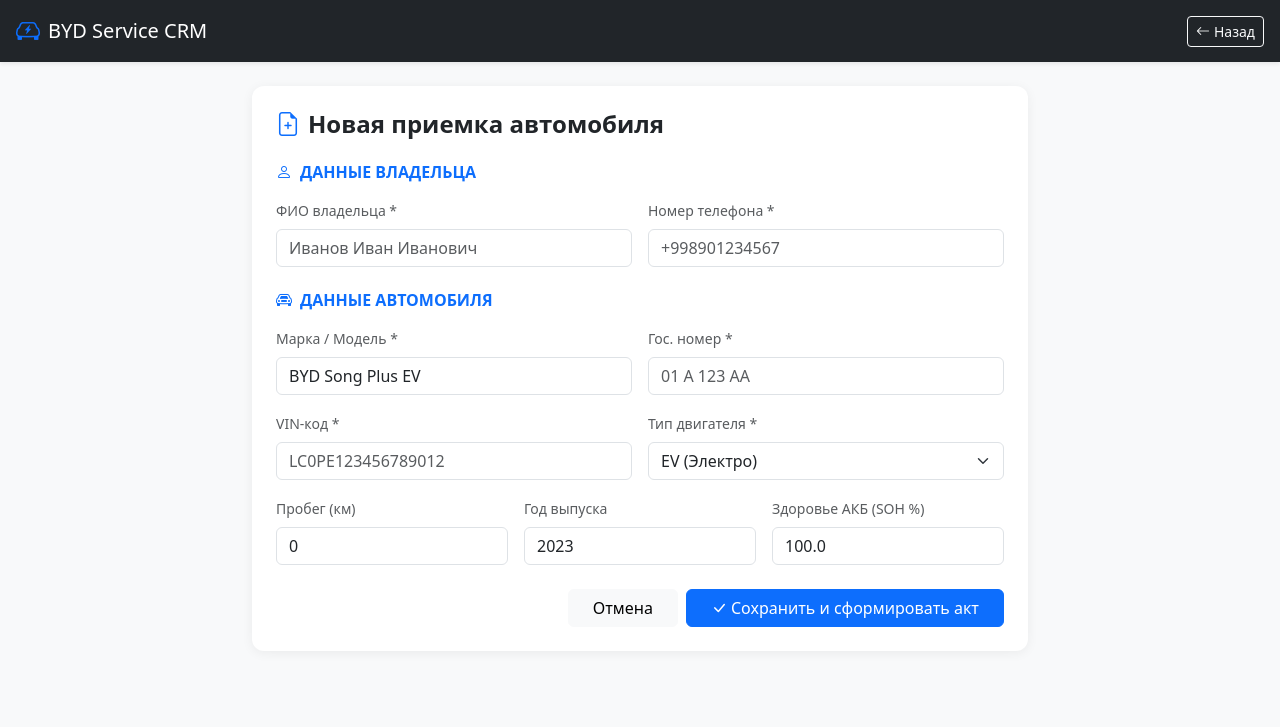
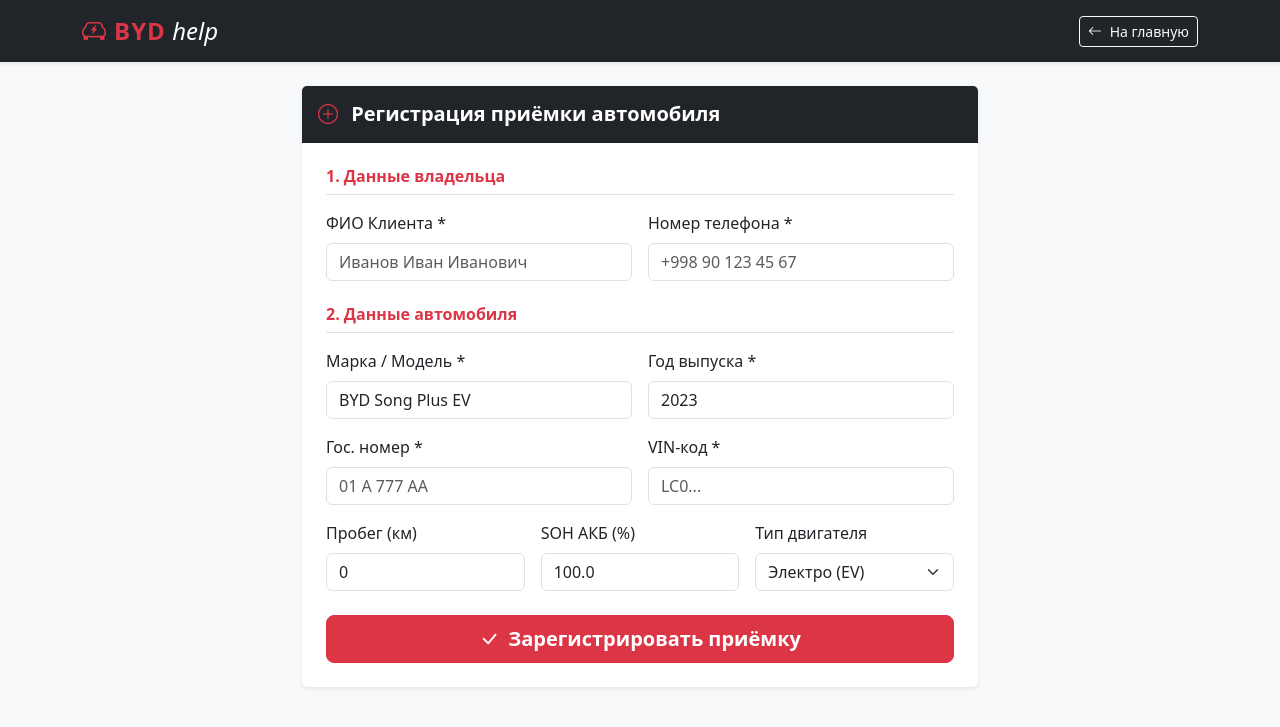
Before and after one commit to gogineoru-jpg/byd_service, a FastAPI app: page /new-entry in a window 1280 px wide. Shown: the top 727 px of the page. Run offline with FastAPI, Linux system fonts and the light colour scheme.

Commit message:
Update new_entry.html

```diff
--- a/templates/new_entry.html
+++ b/templates/new_entry.html
@@ -3,83 +3,85 @@
 <head>
     <meta charset="UTF-8">
     <meta name="viewport" content="width=device-width, initial-scale=1.0">
-    <title>Новая приемка - BYD Service CRM</title>
+    <title>BYD help - Новая приёмка</title>
     <link href="https://cdn.jsdelivr.net/npm/bootstrap@5.3.0/dist/css/bootstrap.min.css" rel="stylesheet">
     <link rel="stylesheet" href="https://cdn.jsdelivr.net/npm/bootstrap-icons@1.11.0/font/bootstrap-icons.css">
     <style>
-        body { background-color: #f8f9fa; font-family: system-ui, -apple-system, sans-serif; }
-        .card-custom { border-radius: 12px; border: none; box-shadow: 0 2px 12px rgba(0,0,0,0.06); }
+        .brand-red { color: #dc3545; font-weight: 800; letter-spacing: 1px; }
+        .brand-help { color: #ffffff; font-weight: 400; font-style: italic; }
     </style>
 </head>
-<body>
-    <nav class="navbar navbar-dark bg-dark sticky-top shadow-sm">
-        <div class="container-fluid px-3">
-            <a class="navbar-brand d-flex align-items-center gap-2" href="/">
-                <i class="bi bi-ev-front text-primary fs-4"></i>
-                <span>BYD Service CRM</span>
+<body class="bg-light">
+    <nav class="navbar navbar-expand-lg navbar-dark bg-dark mb-4 shadow-sm">
+        <div class="container">
+            <a class="navbar-brand fs-4" href="/">
+                <i class="bi bi-ev-front me-2 text-danger"></i><span class="brand-red">BYD</span> <span class="brand-help">help</span>
             </a>
-            <a href="/" class="btn btn-outline-light btn-sm"><i class="bi bi-arrow-left me-1"></i>Назад</a>
+            <a href="/" class="btn btn-outline-light btn-sm"><i class="bi bi-arrow-left me-1"></i> На главную</a>
         </div>
     </nav>
 
-    <div class="container my-4" style="max-width: 800px;">
-        <div class="card card-custom p-4">
-            <h4 class="fw-bold mb-4"><i class="bi bi-file-earmark-plus text-primary me-2"></i>Новая приемка автомобиля</h4>
+    <div class="container mb-5" style="max-width: 700px;">
+        <div class="card shadow-sm border-0">
+            <div class="card-header bg-dark text-white py-3">
+                <h5 class="card-title mb-0 fw-bold"><i class="bi bi-plus-circle text-danger me-2"></i> Регистрация приёмки автомобиля</h5>
+            </div>
+            <div class="card-body p-4">
                 <form action="/create-entry" method="post">
-                <h6 class="text-primary fw-bold text-uppercase mb-3"><i class="bi bi-person me-2"></i>Данные владельца</h6>
+                    <h6 class="fw-bold text-danger mb-3 border-bottom pb-2">1. Данные владельца</h6>
                     <div class="row g-3 mb-4">
                         <div class="col-md-6">
-                        <label class="form-label small text-muted">ФИО владельца *</label>
+                            <label class="form-label">ФИО Клиента *</label>
                             <input type="text" name="full_name" class="form-control" placeholder="Иванов Иван Иванович" required>
                         </div>
                         <div class="col-md-6">
-                        <label class="form-label small text-muted">Номер телефона *</label>
-                        <input type="tel" name="phone" class="form-control" placeholder="+998901234567" required>
+                            <label class="form-label">Номер телефона *</label>
+                            <input type="text" name="phone" class="form-control" placeholder="+998 90 123 45 67" required>
                         </div>
                     </div>
 
-                <h6 class="text-primary fw-bold text-uppercase mb-3"><i class="bi bi-car-front me-2"></i>Данные автомобиля</h6>
-                <div class="row g-3 mb-4">
+                    <h6 class="fw-bold text-danger mb-3 border-bottom pb-2">2. Данные автомобиля</h6>
+                    <div class="row g-3 mb-3">
                         <div class="col-md-6">
-                        <label class="form-label small text-muted">Марка / Модель *</label>
+                            <label class="form-label">Марка / Модель *</label>
                             <input type="text" name="brand_model" class="form-control" value="BYD Song Plus EV" required>
                         </div>
                         <div class="col-md-6">
-                        <label class="form-label small text-muted">Гос. номер *</label>
-                        <input type="text" name="plate_number" class="form-control" placeholder="01 A 123 AA" required>
+                            <label class="form-label">Год выпуска *</label>
+                            <input type="number" name="manufacture_year" class="form-control" value="2023" required>
                         </div>
                         <div class="col-md-6">
-                        <label class="form-label small text-muted">VIN-код *</label>
-                        <input type="text" name="vin_code" class="form-control" placeholder="LC0PE123456789012" required>
+                            <label class="form-label">Гос. номер *</label>
+                            <input type="text" name="plate_number" class="form-control" placeholder="01 A 777 AA" required>
                         </div>
                         <div class="col-md-6">
-                        <label class="form-label small text-muted">Тип двигателя *</label>
-                        <select name="engine_type" class="form-select" required>
-                            <option value="EV (Электро)">EV (Электро)</option>
-                            <option value="DM-i (Гибрид)">DM-i (Гибрид)</option>
-                            <option value="DM-p (Гибрид)">DM-p (Гибрид)</option>
-                        </select>
+                            <label class="form-label">VIN-код *</label>
+                            <input type="text" name="vin_code" class="form-control" placeholder="LC0..." required>
                         </div>
                         <div class="col-md-4">
-                        <label class="form-label small text-muted">Пробег (км)</label>
+                            <label class="form-label">Пробег (км)</label>
                             <input type="number" name="mileage" class="form-control" value="0">
                         </div>
                         <div class="col-md-4">
-                        <label class="form-label small text-muted">Год выпуска</label>
-                        <input type="number" name="manufacture_year" class="form-control" value="2023">
+                            <label class="form-label">SOH АКБ (%)</label>
+                            <input type="number" step="0.1" name="soh_percent" class="form-control" value="100.0">
                         </div>
                         <div class="col-md-4">
-                        <label class="form-label small text-muted">Здоровье АКБ (SOH %)</label>
-                        <input type="number" step="0.1" name="soh_percent" class="form-control" value="100.0">
+                            <label class="form-label">Тип двигателя</label>
+                            <select name="engine_type" class="form-select">
+                                <option value="Электро (EV)">Электро (EV)</option>
+                                <option value="Гибрид (DM-i / DM-p)">Гибрид (DM-i / DM-p)</option>
+                                <option value="Бензин">Бензин</option>
+                            </select>
                         </div>
                     </div>
 
-                <div class="d-grid gap-2 d-md-flex justify-content-md-end">
-                    <a href="/" class="btn btn-light px-4">Отмена</a>
-                    <button type="submit" class="btn btn-primary px-4"><i class="bi bi-check-lg me-1"></i>Сохранить и сформировать акт</button>
+                    <div class="d-grid gap-2 mt-4">
+                        <button type="submit" class="btn btn-danger btn-lg fw-bold"><i class="bi bi-check-lg me-1"></i> Зарегистрировать приёмку</button>
                     </div>
                 </form>
             </div>
         </div>
+    </div>
 </body>
 </html>
```
Lines whose indentation alone changed are shown as unchanged.
